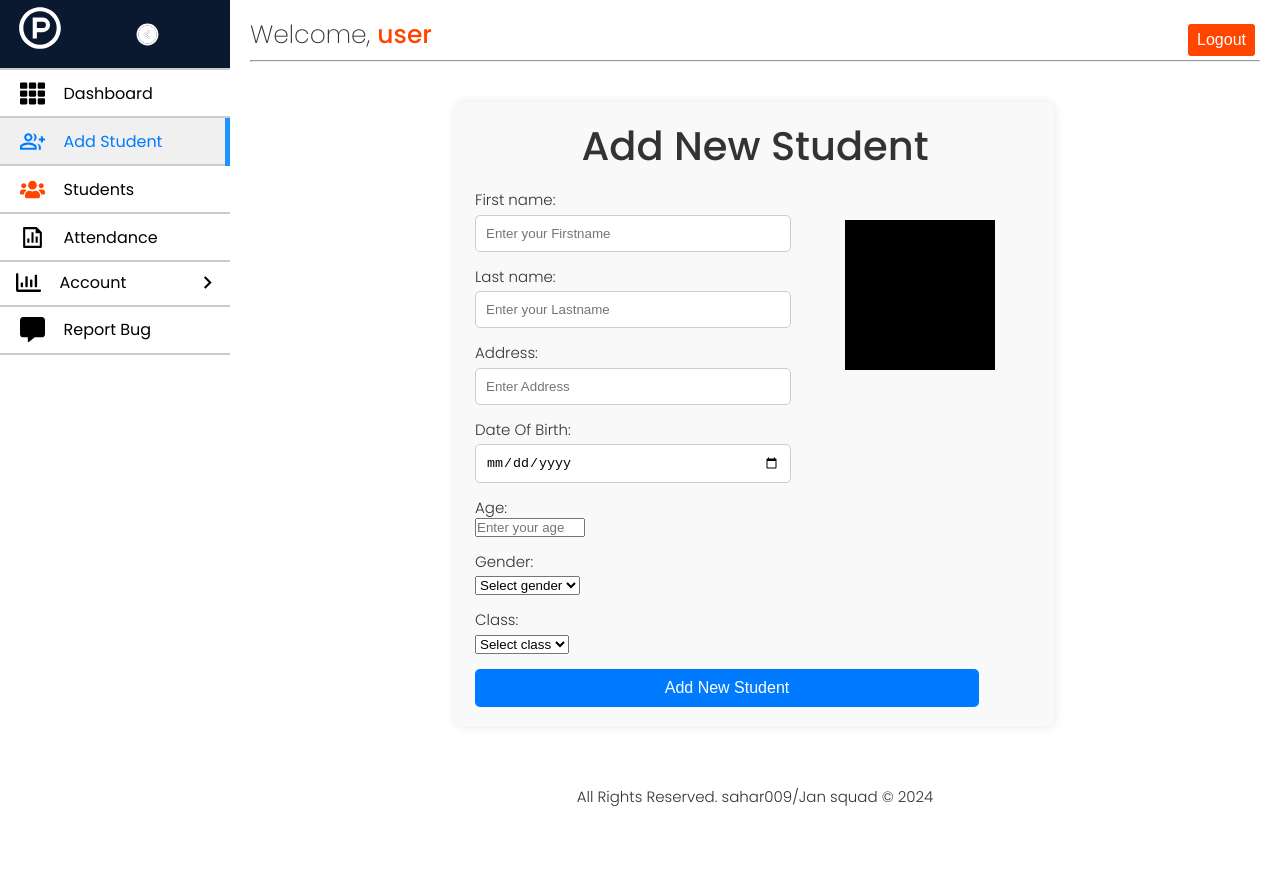
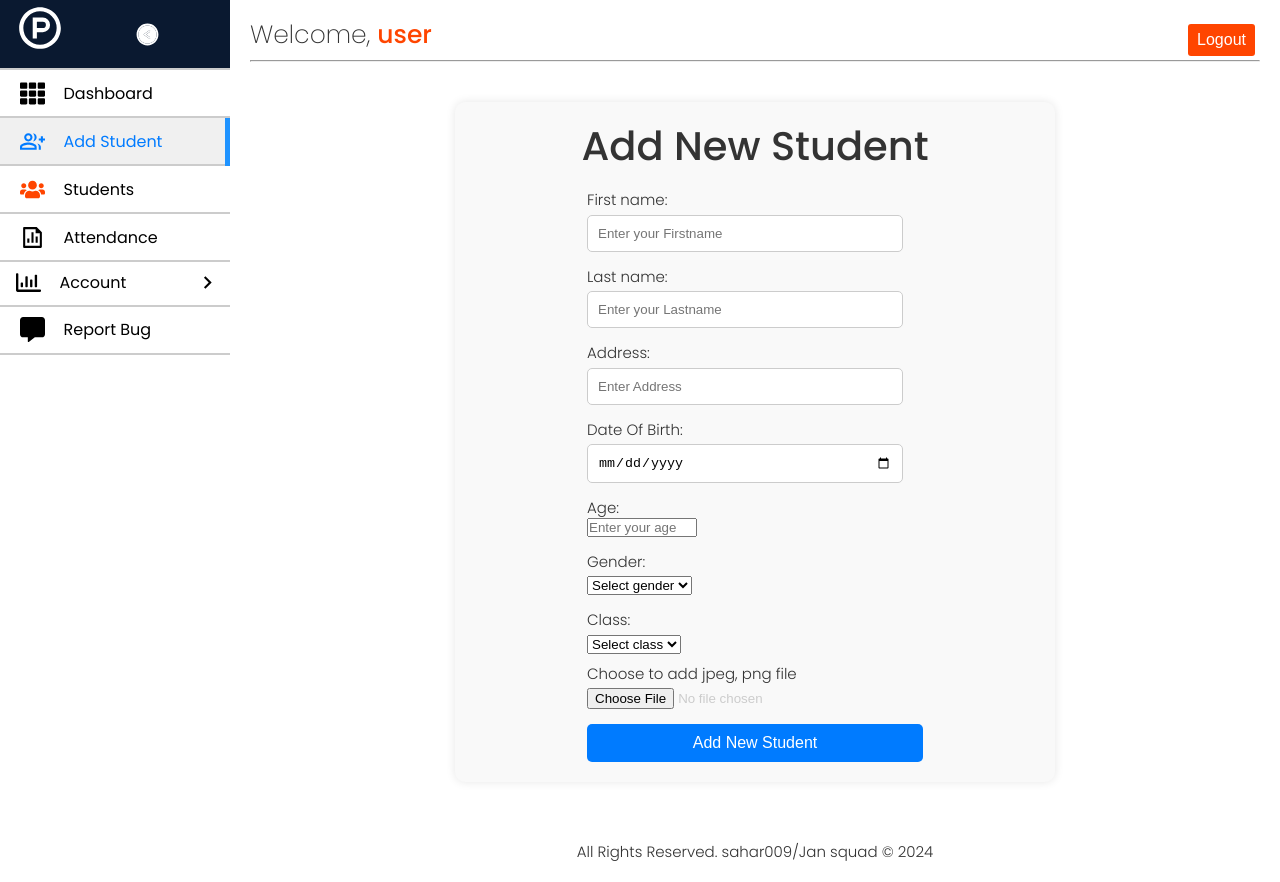
Before and after one commit to Sahar009/jan-dash, a React (Create React App) app: page /add-student in a window 1280 px wide. Before the commit the page ends 826 px from the top, so only its background shows below. Built offline with nearby package versions, Linux system fonts and the light colour scheme.

Commit message:
final output

```diff
--- a/src/pages/dashboard/addstudent/AddStudent.js
+++ b/src/pages/dashboard/addstudent/AddStudent.js
@@ -1,37 +1,42 @@
-
-import './addstudent.css'
+import './addstudent.css';
 
 
-function AddStudent() {
 
 
-    return(
+const AddStudent=()=> {
+  return (
     <section>
       <div className="card">
         <h1>Add New Student</h1>
-            <div className="inputfield ">
-              <p>First name:</p> <input type="text" placeholder='Enter your Firstname'
-               ></input><br/>
-            </div>
-            <div className="inputfield ">
-             <p>Last name:</p>  <input type="text" placeholder='Enter your Lastname'></input><br/>
-            </div>
-            <div className="inputfield ">
-              <p>Address:</p>  <input type="text" placeholder="Enter Address" name="address"
-              ></input><br/>
-            </div>
-            <div className="inputfield ">
-            <p>Date Of Birth:</p> <input className=" dob field" type="date" name="dob"
-              value></input><br/>
+
+        <div className="inputfield">
+          <p>First name:</p>
+          <input type="text" placeholder='Enter your Firstname' /><br />
         </div>
 
-            <div className="inputfield ">
-              <p>Age:</p> <input className=" age field" type="number" placeholder="Enter your age" maxlength="2" pattern="^[0-9]{2}$"
-              required title="Enter numbers only"></input><br/>
+        <div className="inputfield">
+          <p>Last name:</p>
+          <input type="text" placeholder='Enter your Lastname' /><br />
         </div>
-            <div class="inputfield">
-        <label for="gender"><p>Gender:</p> </label>
-        <select className="options" >
+
+        <div className="inputfield">
+          <p>Address:</p>
+          <input type="text" placeholder="Enter Address" name="address" /><br />
+        </div>
+
+        <div className="inputfield">
+          <p>Date Of Birth:</p>
+          <input className="dob field" type="date" name="dob" /><br />
+        </div>
+
+        <div className="inputfield">
+          <p>Age:</p>
+          <input className="age field" type="number" placeholder="Enter your age" maxLength="2" pattern="^[0-9]{2}$" required title="Enter numbers only" /><br />
+        </div>
+
+        <div className="inputfield">
+          <label htmlFor="gender"><p>Gender:</p></label>
+          <select className="options">
             <option value="">Select gender</option>
             <option value="male">Male</option>
             <option value="female">Female</option>
@@ -39,23 +44,28 @@ function AddStudent() {
           </select>
         </div>
 
-            <div className="inputfield ">
-            <label for="class"><p>Class:</p> </label>
+        <div className="inputfield">
+          <label htmlFor="class"><p>Class:</p></label>
           <select className="options">
-            <option value="" >Select class</option>
-            <option value="">JSS1</option>
-            <option value="">JSS2</option>
-            <option value="">JSS3</option>
-            <option value="">SSS1</option>
-            <option value="">SSS2</option>
-            <option value="">SSS3</option>
+            <option value="">Select class</option>
+            <option value="JSS1">JSS1</option>
+            <option value="JSS2">JSS2</option>
+            <option value="JSS3">JSS3</option>
+            <option value="SSS1">SSS1</option>
+            <option value="SSS2">SSS2</option>
+            <option value="SSS3">SSS3</option>
           </select>
+          <div className='fileinput'>
+          <label htmlFor="file"><p>Choose to add jpeg, png file</p></label>
+          <input type="file" id="file" />
           </div>
-            <div className='section-2'></div>
+        </div>
+
+
         <button className="btn" onClick={""}>Add New Student</button>
       </div>
-
     </section>
   );
 }
+
 export default AddStudent;
--- a/src/pages/dashboard/addstudent/addstudent.css
+++ b/src/pages/dashboard/addstudent/addstudent.css
@@ -11,7 +11,7 @@
   position: relative;
   display: flex;
   flex-direction: column;
-  align-items: left;
+  align-items: center;
   justify-content: center;
 }
 
@@ -50,10 +50,13 @@ input[type="number"] {
 .options {
   cursor: pointer;
 }
+.fileinput{
+  margin-top: 10px;
+}
 
 .btn {
   display: block;
-  width: 90%;
+  width: 60%;
   padding: 10px;
   background-color: #007BFF;
   color: white;
@@ -66,13 +69,3 @@ input[type="number"] {
 .btn:hover {
   background-color: #0056b3;
 }
-
-.section-2 {
-  background-color: black;
-  width: 150px;
-  height: 150px;
-  position: absolute;
-  top: 118px;
-  right: 60px;
-
-}
```
Lines whose indentation alone changed are shown as unchanged.
